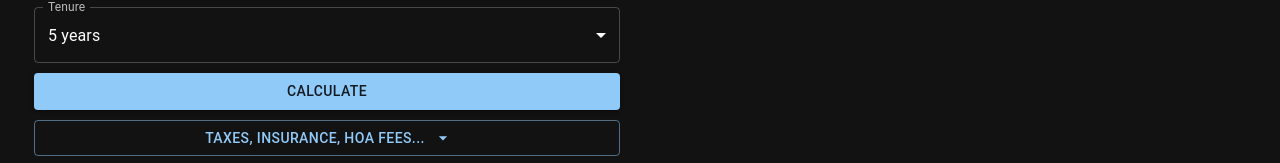
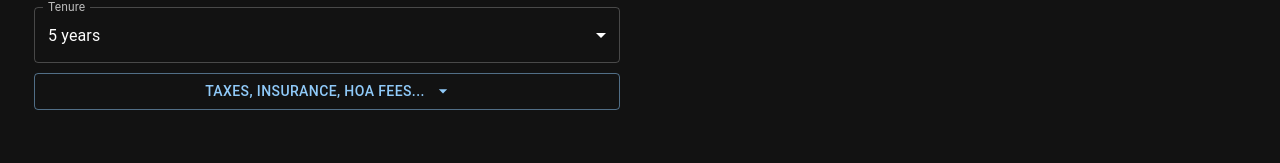
Before and after one commit to Cal9233/PropertyCalculator, a React (Create React App) app: page /calculate in a window 1280 px wide. Shown: the part 607-770 px from the top of the page. Built offline with nearby package versions, Linux system fonts and the light colour scheme; no server answers; what google-maps-react would draw is missing.

Commit message:
Fix for Initial Calculation

```diff
--- a/src/Components/Calculator.jsx
+++ b/src/Components/Calculator.jsx
@@ -1,11 +1,11 @@
+import { Grid } from "@mui/material";
+import { Container } from "@mui/system";
 import React, { useEffect, useState } from "react";
-import { Button, Grid } from "@mui/material";
-import { Container } from "@mui/system";
+import { useAppContext } from "../Context/AppProvider";
+import MoreFilter from "./MoreFilter";
 import Result from "./Result";
 import SliderSelect from "./SliderSelect";
 import TenureSelect from "./TenureSelect";
-import MoreFilter from "./MoreFilter";
-import { useAppContext } from "../Context/AppProvider";
 
 const Calculator = () => {
   const { selectedProperty } = useAppContext();
@@ -14,7 +14,7 @@ const Calculator = () => {
     homeValue: 0,
     downPayment: 0,
     loanAmount: 0,
-    loanTerm: 5,
+    tenureYears: 5,
     interestRate: 5,
   });
 
@@ -41,18 +41,6 @@ const Calculator = () => {
             <div style={{ marginTop: "10px" }}>
               <TenureSelect data={data} setData={setData} />
             </div>
-            <Button
-              style={{ marginTop: "10px" }}
-              variant="contained"
-              color="primary"
-              type="submit"
-              fullWidth
-              onClick={() => {
-                setData({ ...data });
-              }}
-            >
-              Calculate
-            </Button>
             <div style={{ marginTop: "10px" }}>
               <MoreFilter data={data} setData={setData} />
             </div>
```
